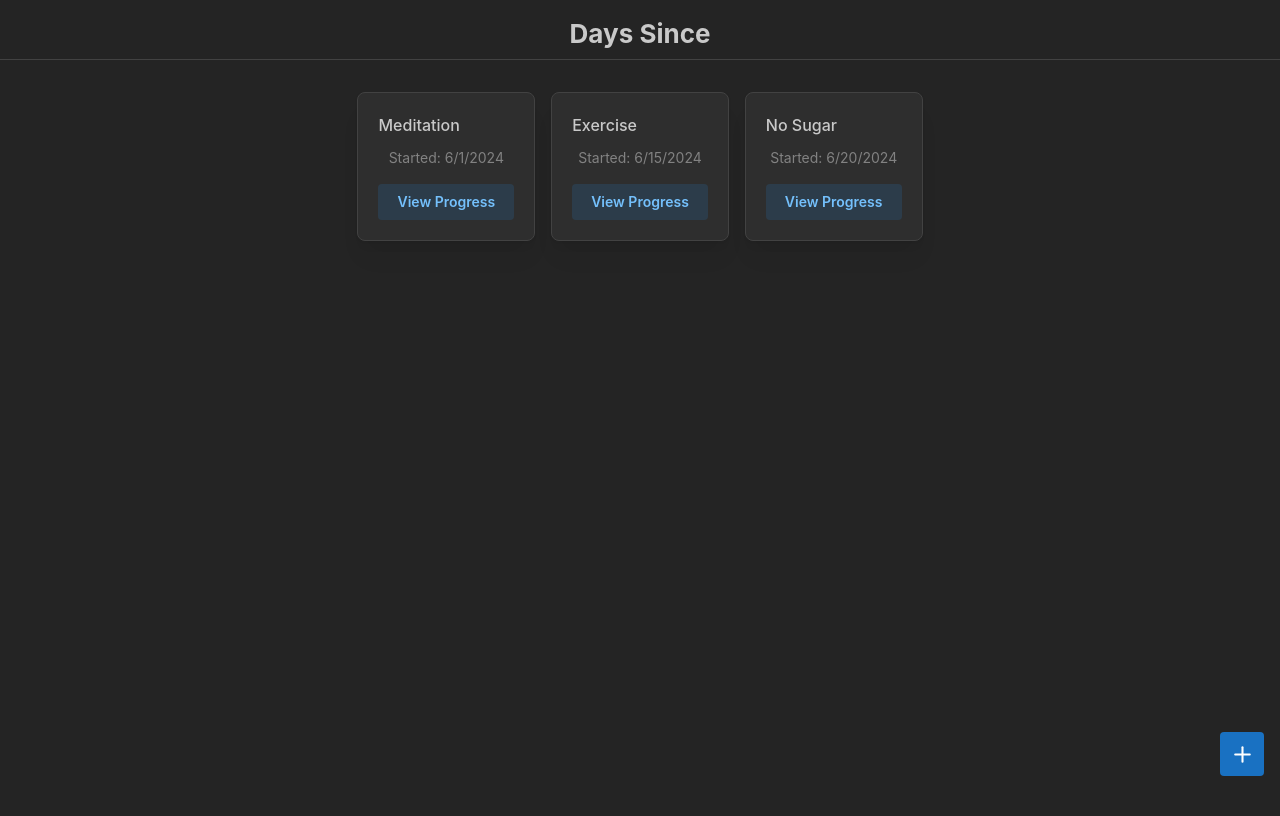
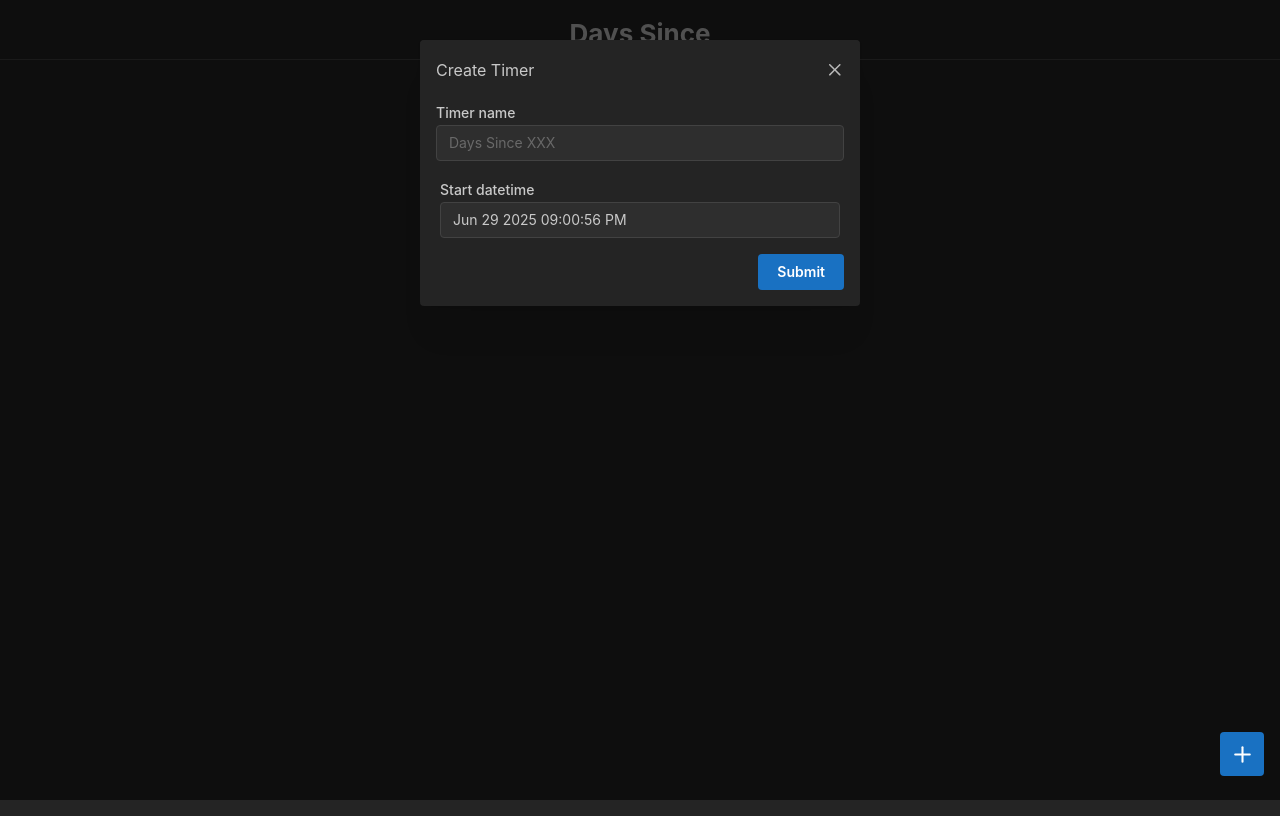
Before and after one commit to thenick775/days-since, a React (Vite) app: page / in a window 1280 px wide. Both pictures are taken after a click on the button "Add counter". Built offline with nearby package versions, Linux system fonts and the light colour scheme.

Commit message:
feat: more wip infrastructure

```diff
--- a/package.json
+++ b/package.json
@@ -12,8 +12,11 @@
   },
   "dependencies": {
     "@mantine/core": "^8.1.0",
+    "@mantine/dates": "^8.1.2",
+    "@mantine/form": "^8.1.2",
     "@mantine/hooks": "^8.1.2",
     "dayjs": "^1.11.13",
+    "nanoid": "^5.1.5",
     "react": "^19.1.0",
     "react-dom": "^19.1.0",
     "react-icons": "^5.5.0",
--- a/src/App.tsx
+++ b/src/App.tsx
@@ -5,6 +5,7 @@ import { MantineProvider } from '@mantine/core';
 import { DaysSinceApp } from './components/timer-list.tsx';
 
 import '@mantine/core/styles.css';
+import '@mantine/dates/styles.css';
 
 export const App = () => {
   return (
--- /dev/null
+++ b/src/components/create-timer-modal.tsx
@@ -0,0 +1,61 @@
+import { Button, Group, Modal, TextInput } from '@mantine/core';
+import { DateTimePicker } from '@mantine/dates';
+import { useForm } from '@mantine/form';
+import dayjs from 'dayjs';
+
+type CreateTimerFormFields = {
+  timerName: string;
+  originDateTime: dayjs.Dayjs;
+};
+
+type CreateTimerModalProps = {
+  opened: boolean;
+  close: () => void;
+  onSubmit: (formValues: CreateTimerFormFields) => void;
+};
+
+export const CreateTimerModal = ({
+  opened,
+  close,
+  onSubmit,
+}: CreateTimerModalProps) => {
+  const form = useForm({
+    mode: 'uncontrolled',
+    initialValues: {
+      timerName: '',
+      originDateTime: dayjs(),
+    },
+
+    validate: {
+      timerName: (value) => (value ? null : 'Invalid timer name'),
+      originDateTime: (value) =>
+        value.isValid() ? null : 'Invalid origin date time',
+    },
+  });
+
+  return (
+    <>
+      <Modal opened={opened} onClose={close} title="Create Timer">
+        <form onSubmit={form.onSubmit((values) => onSubmit(values))}>
+          <TextInput
+            label="Timer name"
+            placeholder="Days Since XXX"
+            {...form.getInputProps('timerName')}
+          />
+          <DateTimePicker
+            withSeconds
+            label="Start datetime"
+            placeholder="Start datetime"
+            valueFormat="MMM DD YYYY hh:mm:ss A"
+            style={{ maxWidth: '400px', margin: '0 auto', textAlign: 'left' }}
+            mt={'md'}
+            {...form.getInputProps('originDateTime')}
+          />
+          <Group justify="flex-end" mt="md">
+            <Button type="submit">Submit</Button>
+          </Group>
+        </form>
+      </Modal>
+    </>
+  );
+};
--- a/src/components/time-since.tsx
+++ b/src/components/time-since.tsx
@@ -1,4 +1,5 @@
 import { Box, Center, Text } from '@mantine/core';
+import { DateTimePicker } from '@mantine/dates';
 import { useLocalStorage } from '@mantine/hooks';
 import dayjs from 'dayjs';
 import advancedFormat from 'dayjs/plugin/advancedFormat';
@@ -51,7 +52,7 @@ export const TimeSince = () => {
     <Box
       style={{
         position: 'relative',
-        height: 'clamp(100px,100vw, 400px)',
+        height: 'clamp(100px, 100vw, 400px)',
       }}
     >
       <RadialBarChart data={animatedRings} innerRadius="35%" />
@@ -73,6 +74,15 @@ export const TimeSince = () => {
       <Text fw={700} size="lg" ta="center" mt="sm">
         {formatElapsed(elapsed)}
       </Text>
+      <DateTimePicker
+        withSeconds
+        label="Start datetime"
+        placeholder="Start datetime"
+        valueFormat="MMM DD YYYY hh:mm:ss A"
+        value={originDate.toDate()}
+        style={{ maxWidth: '400px', margin: '0 auto', textAlign: 'left' }}
+        mt={'md'}
+      />
     </Box>
   );
 };
--- a/src/components/timer-list.tsx
+++ b/src/components/timer-list.tsx
@@ -11,22 +11,21 @@ import {
   Button,
   ActionIcon,
 } from '@mantine/core';
+import { useDisclosure, useLocalStorage } from '@mantine/hooks';
+import { nanoid } from 'nanoid';
 import { useState } from 'react';
 import { TbPlus, TbArrowLeft } from 'react-icons/tb';
 
+import { CreateTimerModal } from './create-timer-modal.tsx';
 import { TimeSince } from './time-since.tsx';
+
+const STORAGE_KEY = 'time-origin-derp-derp';
 
 type Timer = {
   id: string;
   title: string;
   startedAt: string;
 };
-
-const mockTrackers: Timer[] = [
-  { id: 'meditation', title: 'Meditation', startedAt: '2024-06-01T08:00:00Z' },
-  { id: 'exercise', title: 'Exercise', startedAt: '2024-06-15T12:00:00Z' },
-  { id: 'no-sugar', title: 'No Sugar', startedAt: '2024-06-20T09:30:00Z' },
-];
 
 const RadialChartView = ({ tracker }: { tracker: Timer }) => (
   <Container
@@ -45,14 +44,21 @@ const RadialChartView = ({ tracker }: { tracker: Timer }) => (
 );
 
 export function DaysSinceApp() {
+  const [timers, setTimers] = useLocalStorage<Timer[]>({
+    key: STORAGE_KEY,
+    defaultValue: [],
+    getInitialValueInEffect: false,
+  });
   const [activeTracker, setActiveTracker] = useState<Timer | null>(null);
+  const [opened, { open, close }] = useDisclosure(false);
+
+  console.log('vancise ', timers, setTimers);
 
   return (
     <AppShell
-      mt="md"
+      pt="md"
       header={{ height: 60 }}
       styles={{
-        root: { height: '100%' },
         main: {
           display: 'flex',
           flexDirection: 'column',
@@ -96,16 +102,16 @@ export function DaysSinceApp() {
             style={{ overflowY: 'auto', flexGrow: 1 }}
           >
             <Grid>
-              {mockTrackers.map((tracker) => (
+              {timers.map((tracker) => (
                 <Grid.Col key={tracker.id} span={{ base: 12, sm: 6, md: 4 }}>
                   <Card shadow="md" padding="lg" radius="md" withBorder>
                     <Group justify="space-between" mb="xs">
                       <Text fw={500}>{tracker.title}</Text>
+                      <Text size="sm" c="dimmed">
+                        Started:{' '}
+                        {new Date(tracker.startedAt).toLocaleDateString()}
+                      </Text>
                     </Group>
-                    <Text size="sm" c="dimmed">
-                      Started:{' '}
-                      {new Date(tracker.startedAt).toLocaleDateString()}
-                    </Text>
                     <Button
                       mt="md"
                       fullWidth
@@ -131,11 +137,26 @@ export function DaysSinceApp() {
               right: 16,
               zIndex: 1000,
             }}
-            onClick={() => {}}
+            onClick={open}
           >
             <TbPlus size={25} />
           </ActionIcon>
         )}
+        <CreateTimerModal
+          opened={opened}
+          close={close}
+          onSubmit={(values) => {
+            console.log('vancise onSubmit');
+            setTimers((prevState) => [
+              ...prevState,
+              {
+                id: nanoid(),
+                title: values.timerName,
+                startedAt: values.originDateTime.toISOString(),
+              },
+            ]);
+          }}
+        />
       </AppShellMain>
     </AppShell>
   );
```
Also changed, not shown: src/components/radial-bar-chart.tsx (+4 -5 lines), 1 other file (tests, documents, lock files or other folders).
